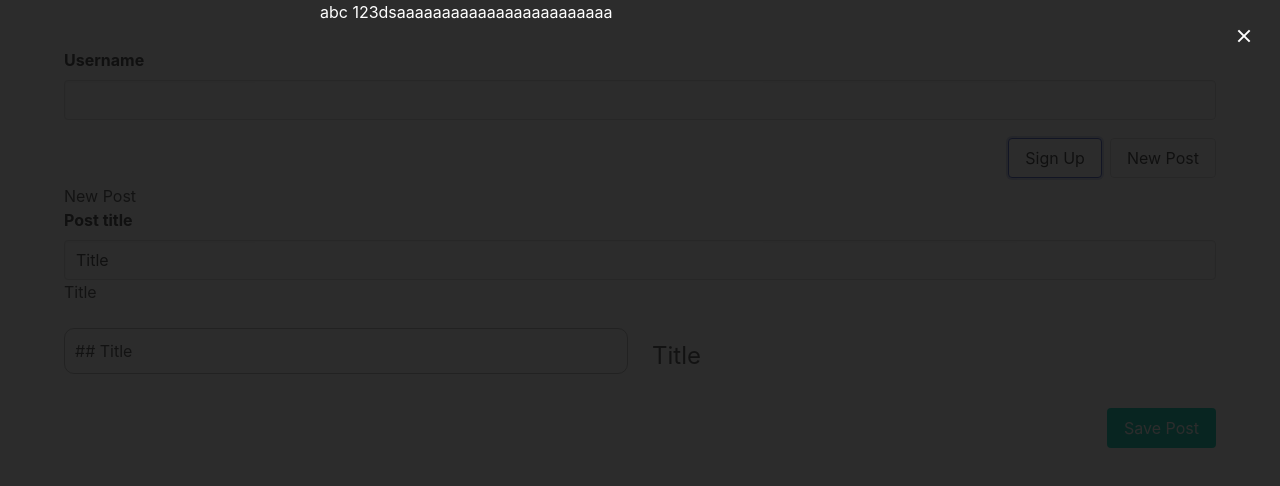
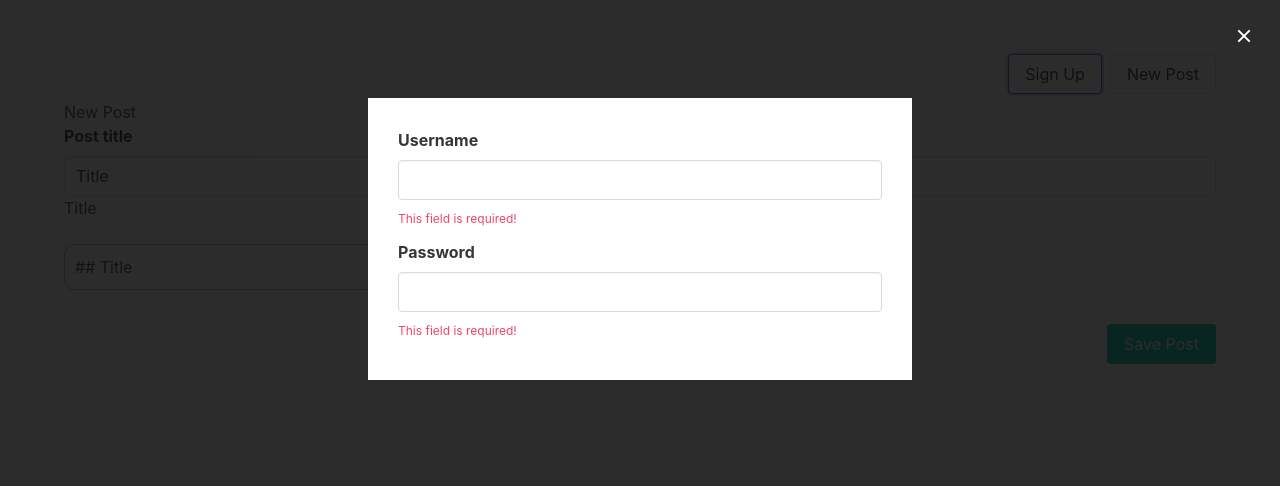
Before and after one commit to jareerzeenam/vue3-composition-api-blog, a Vue app: page /posts/new in a window 1280 px wide. Both pictures are taken after a click on the button "Sign Up". Shown: the top 486 px of the page. Built offline with nearby package versions, Linux system fonts and the light colour scheme.

Commit message:
41. Link validation and form inputs done

```diff
--- a/src/App.vue
+++ b/src/App.vue
@@ -1,7 +1,6 @@
 <script lang="ts" setup>
-import { computed, ref } from "vue";
+import { computed } from "vue";
 import Navbar from "./components/Navbar.vue";
-import FormInput from "./components/FormInput.vue";
 import { useModal } from "./composables/modal";
 
 const modal = useModal();
@@ -11,8 +10,6 @@ const modalStyle = computed(() => {
     display: modal.show.value ? "block" : "none",
   };
 });
-
-const username = ref("");
 </script>
 
 <template>
@@ -28,11 +25,8 @@ const username = ref("");
 
   <div class="section">
     <div class="container">
-      <FormInput name="Username" v-model="username" />
       <Navbar />
       <RouterView />
-
-      {{ username }}
     </div>
   </div>
 </template>
--- a/src/components/FormInput.vue
+++ b/src/components/FormInput.vue
@@ -1,7 +1,10 @@
 <script lang="ts" setup>
+import { Status } from "../validation";
+
 defineProps<{
   name: string;
   modelValue: string;
+  status: Status;
 }>();
 
 const emit = defineEmits<{
@@ -26,5 +29,8 @@ function handleInput(e: Event) {
         @input="handleInput"
       />
     </div>
+    <p class="is-danger help" v-if="!status.valid">
+      {{ status.message }}
+    </p>
   </div>
 </template>
--- a/src/components/Navbar.vue
+++ b/src/components/Navbar.vue
@@ -1,5 +1,6 @@
 <script lang="ts" setup>
 import { useModal } from "../composables/modal";
+import SignupForm from "./SignupForm.vue";
 
 const modal = useModal();
 </script>
@@ -13,5 +14,7 @@ const modal = useModal();
       </div>
     </div>
   </div>
-  <Teleport to="#modal"> abc 123dsaaaaaaaaaaaaaaaaaaaaaaaa </Teleport>
+  <Teleport to="#modal">
+    <SignupForm />
+  </Teleport>
 </template>
--- /dev/null
+++ b/src/components/SignupForm.vue
@@ -0,0 +1,35 @@
+<script lang="ts" setup>
+import { computed, ref } from "vue";
+
+import FormInput from "./FormInput.vue";
+import { validate, length, required } from "../validation";
+
+const username = ref("");
+const usernameStatus = computed(() => {
+  return validate(username.value, [required, length({ min: 5, max: 10 })]);
+});
+
+const password = ref("");
+const passwordStatus = computed(() => {
+  return validate(password.value, [required, length({ min: 10, max: 40 })]);
+});
+</script>
+
+<template>
+  <div class="section">
+    <div class="container">
+      <form class="form">
+        <FormInput name="Username" v-model="username" :status="usernameStatus" />
+        <FormInput name="Password" v-model="password" :status="passwordStatus" />
+      </form>
+    </div>
+  </div>
+</template>
+
+<style scoped>
+.form {
+  background: white;
+  padding: 30px;
+  margin-top: 50px;
+}
+</style>
--- a/src/validation.ts
+++ b/src/validation.ts
@@ -1,4 +1,4 @@
-interface Status {
+export interface Status {
   valid: boolean;
   message?: string;
 }
@@ -7,7 +7,7 @@ type Rule = (value: string) => Status;
 
 export function length({ min, max }: { min: number; max: number }): Rule {
   return function (value: string): Status {
-    const result = Boolean(value.length > min && value.length < max);
+    const result = Boolean(value.length >= min && value.length <= max);
 
     return {
       valid: result,
```
